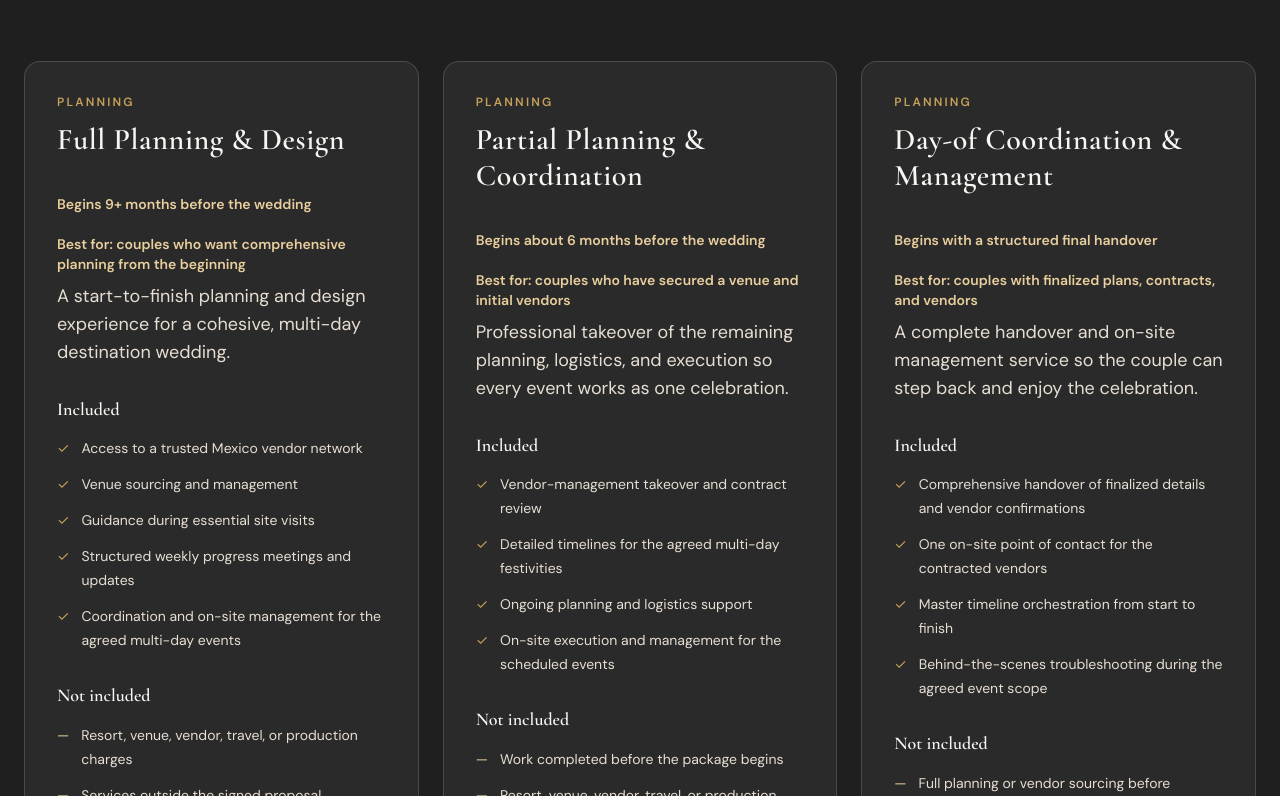
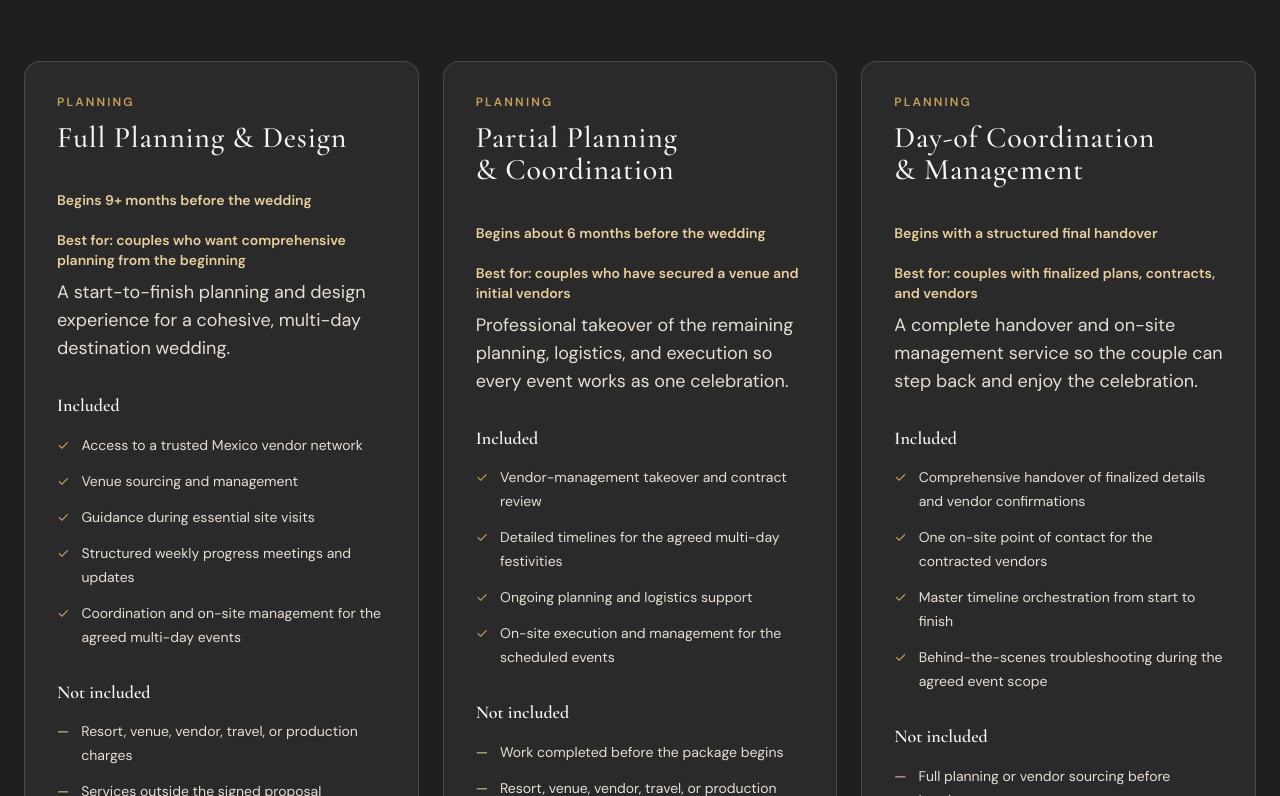
Before and after one commit to leylabernie/v0-ceremony-verse-wedding-concierge, a Next.js app: page /pricing in a window 1280 px wide. Shown: the part 1004-1800 px from the top of the page. Built offline with nearby package versions, Linux system fonts and the light colour scheme.

Commit message:
Style luxury package titles in app/pricing/page.tsx

```diff
--- a/app/pricing/page.tsx
+++ b/app/pricing/page.tsx
@@ -155,7 +155,7 @@ export default function PricingPage() {
             {mexicoPackages.map((tier) => (
               <article key={tier.name} className="flex flex-col rounded-2xl border border-white/15 bg-white/5 p-8 text-white">
                 <p className="mb-3 text-xs font-semibold uppercase tracking-[0.18em] !text-[#c5a059]">{tier.category}</p>
-                <h3 className="font-serif text-3xl font-semibold !text-[#f8f6f2]">{tier.name}</h3>
+                <h3 className="cv-package-title !text-[#f8f6f2]">{tier.name}</h3>
                 <p className="my-5 text-sm font-semibold !text-[#e8cf9d]">{tier.timeline}</p>
                 <p className="mb-2 text-sm font-semibold !text-[#e8cf9d]">{tier.bestFor}</p>
                 <p className="mb-7 leading-7 !text-[#e7ded3]">{tier.description}</p>
```
